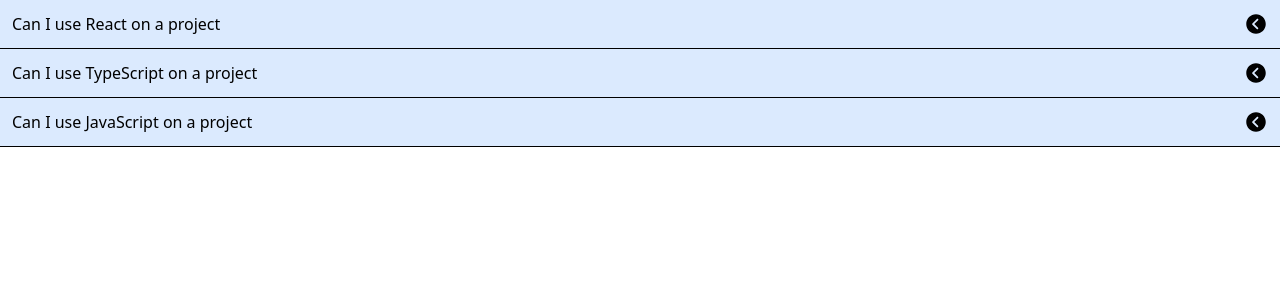
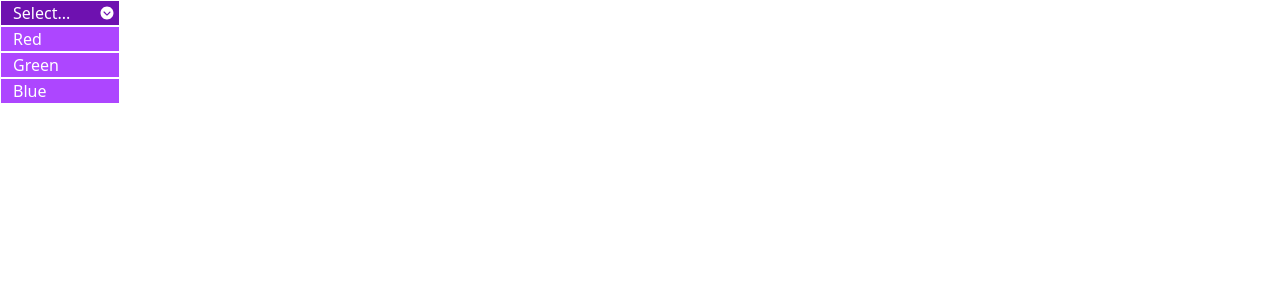
Before and after one commit to jaroslawkubiak/react_v2, a React (Vite) app in the folder 10-comps/: page /dropdown in a window 1280 px wide. Shown: the top 300 px of the page. Built offline with nearby package versions, Linux system fonts and the light colour scheme.

Commit message:
add dropdown component

```diff
--- a/10-comps/src/App.js
+++ b/10-comps/src/App.js
@@ -1,30 +1,33 @@
-import Accordion from "./components/Accordion";
+import ButtonPage from "./pages/ButtonPage";
+import AccordionPage from "./pages/AccordionPage";
+import Dropdown from "./components/Dropdown";
+import { useState } from "react";
 
 function App() {
-  const items = [
+  const [selected, setSelected] = useState(null);
+
+  const handleSelect = (option) => {
+    setSelected(option);
+  };
+
+  const options = [
     {
-      id: 1,
-      label: "Can I use React on a project",
-      content:
-        "React Lorem ipsum dolor sit amet consectetur adipisicing elit. Explicabo aperiam dolorum, nemo necessitatibus voluptate ea porro praesentium doloremque quibusdam ipsa.",
+      label: "Red",
+      value: "red",
     },
     {
-      id: 2,
-      label: "Can I use TypeScript on a project",
-      content:
-        "TypeScript Officia quaerat inventore distinctio, ducimus repudiandae quibusdam ad non, asperiores, provident assumenda nostrum!",
+      label: "Green",
+      value: "green",
     },
     {
-      id: 3,
-      label: "Can I use JavaScript on a project",
-      content:
-        "JavaScript Consectetur voluptate aut fugiat nihil ea quod expedita numquam molestiae, nulla, sint consequatur earum alias possimus ab voluptates nam nostrum architecto voluptatibus suscipit.",
+      label: "Blue",
+      value: "blue",
     },
   ];
 
   return (
     <div>
-      <Accordion items={items} />
+      <Dropdown options={options} value={selected} onChange={handleSelect} />
     </div>
   );
 }
--- /dev/null
+++ b/10-comps/src/components/Dropdown.js
@@ -0,0 +1,45 @@
+import { useState } from "react";
+import {
+  IoIosArrowDropleftCircle,
+  IoIosArrowDropdownCircle,
+} from "react-icons/io";
+
+export default function Dropdown({ options, value, onChange }) {
+  const [isOpen, setIsOpen] = useState(true);
+
+  const handleOptionClick = (option) => {
+    setIsOpen(false);
+    onChange(option);
+  };
+
+  const renderedOption = options.map((option) => {
+    return (
+      <div
+        onClick={() => handleOptionClick(option)}
+        key={option.value}
+        className="text-white bg-purple-500 hover:bg-purple-300 w-30 border-1 pl-3 pr-3 cursor-pointer"
+      >
+        {option.label}
+      </div>
+    );
+  });
+
+  const icon = (
+    <span className="text-white">
+      {isOpen ? <IoIosArrowDropdownCircle /> : <IoIosArrowDropleftCircle />}
+    </span>
+  );
+
+  return (
+    <div className="w-48 relative">
+      <span
+        className="bg-purple-800 text-white pl-3 pr-1 border-1 cursor-pointer flex w-30 justify-between items-center"
+        onClick={() => setIsOpen(!isOpen)}
+      >
+        {value?.label || "Select..."}
+        {icon}
+      </span>
+      <div>{isOpen && renderedOption}</div>
+    </div>
+  );
+}
--- /dev/null
+++ b/10-comps/src/pages/AccordionPage.js
@@ -0,0 +1,30 @@
+import Accordion from "../components/Accordion";
+
+export default function AccordionPage() {
+  const items = [
+    {
+      id: 1,
+      label: "Can I use React on a project",
+      content:
+        "React Lorem ipsum dolor sit amet consectetur adipisicing elit. Explicabo aperiam dolorum, nemo necessitatibus voluptate ea porro praesentium doloremque quibusdam ipsa.",
+    },
+    {
+      id: 2,
+      label: "Can I use TypeScript on a project",
+      content:
+        "TypeScript Officia quaerat inventore distinctio, ducimus repudiandae quibusdam ad non, asperiores, provident assumenda nostrum!",
+    },
+    {
+      id: 3,
+      label: "Can I use JavaScript on a project",
+      content:
+        "JavaScript Consectetur voluptate aut fugiat nihil ea quod expedita numquam molestiae, nulla, sint consequatur earum alias possimus ab voluptates nam nostrum architecto voluptatibus suscipit.",
+    },
+  ];
+
+  return (
+    <div>
+      <Accordion items={items} />
+    </div>
+  );
+}
```
